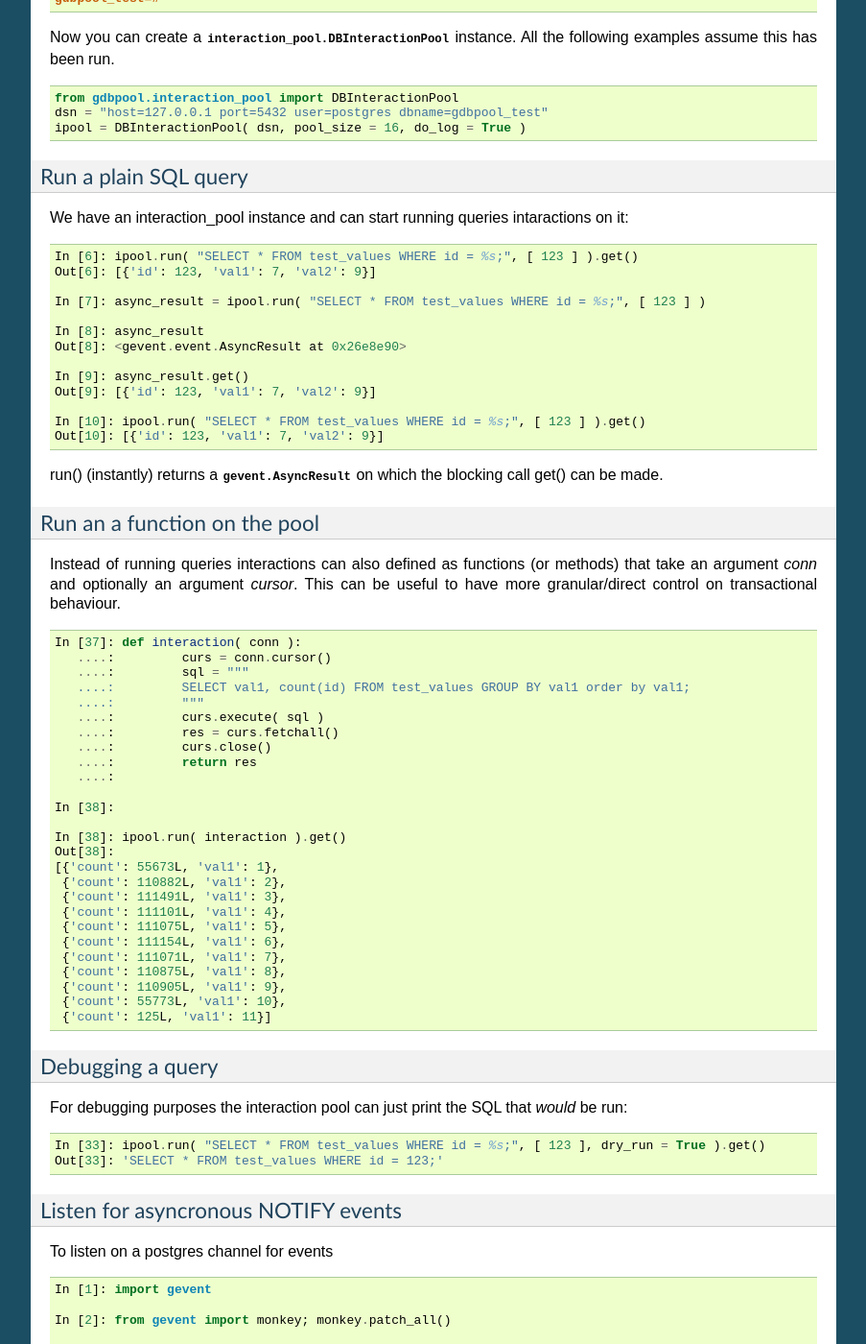
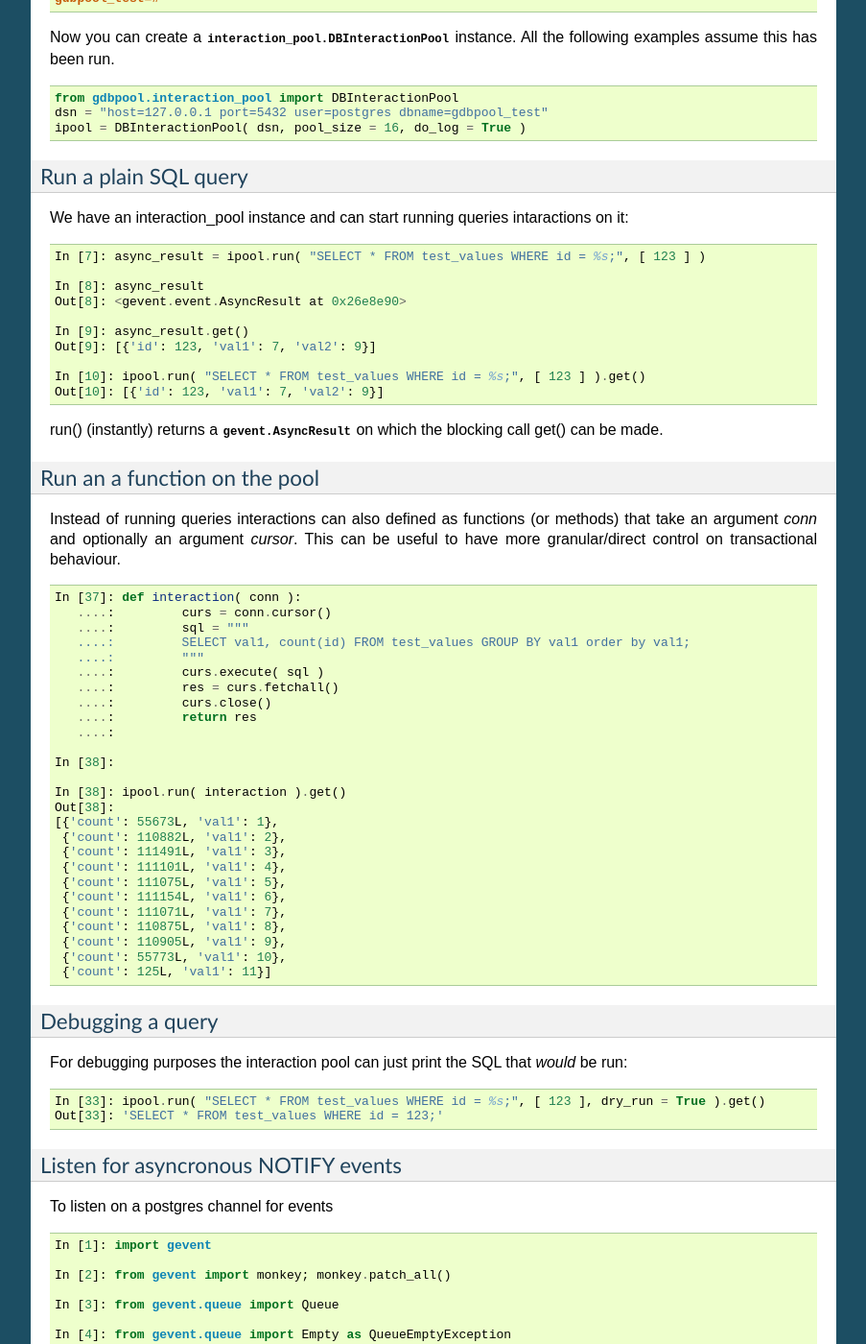
Before and after one commit to fvbock/gDBPool, a Sphinx documentation site: the page built from docs/source/index.rst, in a window 1280 px wide and 1400 px high, scrolled down 1289 px. Shown: the whole window at 96% size, without its empty margins (198-1101 px from the left). Built offline with Sphinx 7.4.7, drawn with Linux system fonts in a browser that asks for light colours; some of the changed text lies outside the part shown.

Commit message:
some cleanup

```diff
--- a/docs/source/index.rst
+++ b/docs/source/index.rst
@@ -65,9 +65,6 @@ Run a plain SQL query
 We have an interaction_pool instance and can start running queries intaractions on it:
 
 .. sourcecode:: ipython
-
-    In [6]: ipool.run( "SELECT * FROM test_values WHERE id = %s;", [ 123 ] ).get()
-    Out[6]: [{'id': 123, 'val1': 7, 'val2': 9}]
 
     In [7]: async_result = ipool.run( "SELECT * FROM test_values WHERE id = %s;", [ 123 ] )
 
@@ -141,7 +138,6 @@ To listen on a postgres channel for events
     In [2]: from gevent import monkey; monkey.patch_all()
 
     In [3]: from gevent.queue import Queue
-    The history saving thread hit an unexpected error (NotImplementedError('gevent is only usable from a single thread',)).History will not be written to the database.
 
     In [4]: from gevent.queue import Empty as QueueEmptyException
 
```
